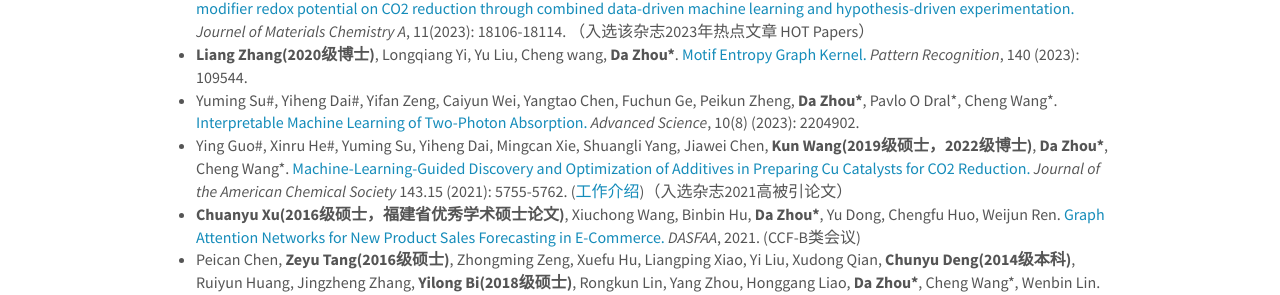
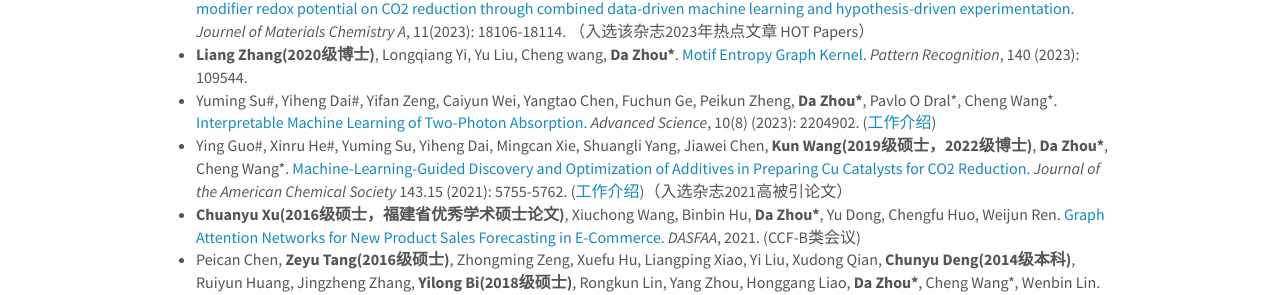
Before and after one commit to ZhouDaLab/zhoudalab.github.io, a Jekyll site: the page built from _pages/publications.md, in a window 1280 px wide and 900 px high, scrolled down 1205 px. Shown: the part 161-456 px from the top of the window. Built offline with Jekyll 4.4.1, drawn with Linux system fonts in a browser that asks for light colours; nearby versions of some CDN libraries.

Commit message:
Update publications.md

```diff
--- a/_pages/publications.md
+++ b/_pages/publications.md
@@ -40,7 +40,7 @@ permalink: /publications/
 - **Zhuoying Xu(2021级硕士)\#**, **Yingjun Zhu（2021级硕士）\#**, Binbin Hong, Xinlin Wu, Jingwen Zhang, **Da Zhou\***, Yu Liu\*. [Correlating Measures of Hierarchical Structures in Artificial Neural Networks with Their Performance.](https://www.nature.com/articles/s44260-024-00015-x) *npj Complexity*, 1, 15(2024). ([工作介绍](https://mp.weixin.qq.com/s/Onzq5t2Rptly4z270DviZw)) ([被选为Nature Portfolio’s Nobel Prize in Physics 2024 cross-journal collection](https://www.nature.com/collections/ehbjaifcgc))
 - Xinru He\#, Yuming Su\#, Jieyu Zhu\#, Nan Fang, YangTao Chen, Huichong Liu, **Da Zhou\***, Cheng Wang\*. [Uncovering the influence of the modifier redox potential on CO2 reduction through combined data-driven machine learning and hypothesis-driven experimentation.](https://doi.org/10.1039/D3TA03115B) 	*Journel of Materials Chemistry A*, 11(2023): 18106-18114. （入选该杂志2023年热点文章 HOT Papers）
 - **Liang Zhang(2020级博士)**, Longqiang Yi, Yu Liu, Cheng wang, **Da Zhou\***. [Motif Entropy Graph Kernel.](https://www.sciencedirect.com/science/article/abs/pii/S0031320323002443) *Pattern Recognition*, 140 (2023): 109544.
-- Yuming Su\#, Yiheng Dai\#, Yifan Zeng, Caiyun Wei, Yangtao Chen, Fuchun Ge, Peikun Zheng, **Da Zhou\***, Pavlo O Dral\*, Cheng Wang\*. [Interpretable Machine Learning of Two-Photon Absorption.](https://onlinelibrary.wiley.com/doi/full/10.1002/advs.202204902) *Advanced Science*, 10(8) (2023): 2204902.
+- Yuming Su\#, Yiheng Dai\#, Yifan Zeng, Caiyun Wei, Yangtao Chen, Fuchun Ge, Peikun Zheng, **Da Zhou\***, Pavlo O Dral\*, Cheng Wang\*. [Interpretable Machine Learning of Two-Photon Absorption.](https://onlinelibrary.wiley.com/doi/full/10.1002/advs.202204902) *Advanced Science*, 10(8) (2023): 2204902. ([工作介绍](https://mp.weixin.qq.com/s/mwh1skM9wLQDyKHJu1mu-Q))
 - Ying Guo\#, Xinru He\#, Yuming Su, Yiheng Dai, Mingcan Xie, Shuangli Yang, Jiawei Chen, **Kun Wang(2019级硕士，2022级博士)**, **Da Zhou\***, Cheng Wang\*. [Machine-Learning-Guided Discovery and Optimization of Additives in Preparing Cu Catalysts for CO2 Reduction.](https://pubs.acs.org/doi/abs/10.1021/jacs.1c00339) *Journal of the American Chemical Society* 143.15 (2021): 5755-5762. ([工作介绍](https://chem.xmu.edu.cn/info/1274/10577.htm))（入选杂志2021高被引论文）
 - **Chuanyu Xu(2016级硕士，福建省优秀学术硕士论文)**, Xiuchong Wang, Binbin Hu, **Da Zhou\***, Yu Dong, Chengfu Huo, Weijun Ren. [Graph Attention Networks for New Product Sales Forecasting in E-Commerce.](https://link.springer.com/chapter/10.1007/978-3-030-73200-4_39) *DASFAA*, 2021. (CCF-B类会议)
 - Peican Chen, **Zeyu Tang(2016级硕士)**, Zhongming Zeng, Xuefu Hu, Liangping Xiao, Yi Liu, Xudong Qian, **Chunyu Deng(2014级本科)**, Ruiyun Huang, Jingzheng Zhang, **Yilong Bi(2018级硕士)**, Rongkun Lin, Yang Zhou, Honggang Liao, **Da Zhou\***, Cheng Wang\*, Wenbin Lin. [Machine-learning-guided morphology engineering of nanoscale metal-organic frameworks.](https://www.sciencedirect.com/science/article/pii/S2590238520301922) *Matter* 2, 6 (2020): 1651-1666. ([中国科学报报道](https://news.sciencenet.cn/sbhtmlnews/2020/5/355293.shtm?id=355293), [Cell出版社工作介绍](https://mp.weixin.qq.com/s/VFH-kJrAujdVaLbGi-vp7Q))
```
